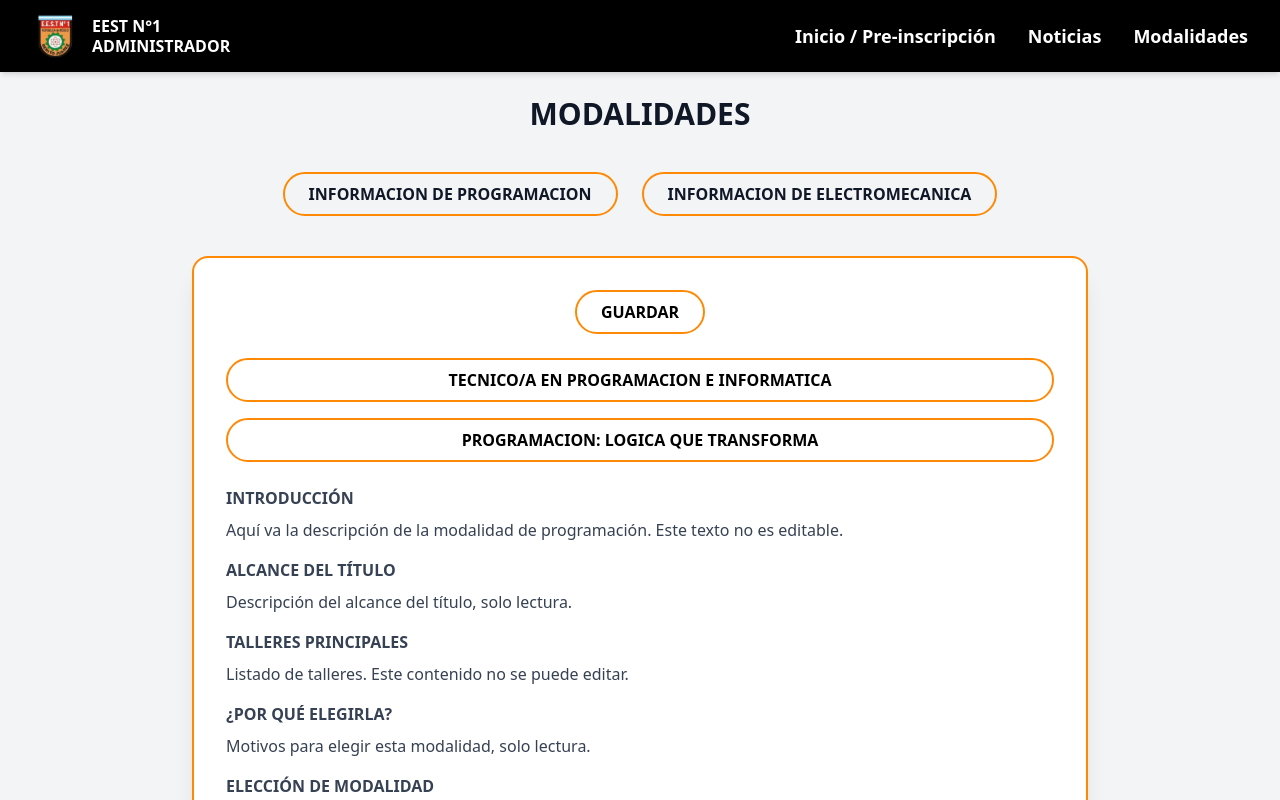
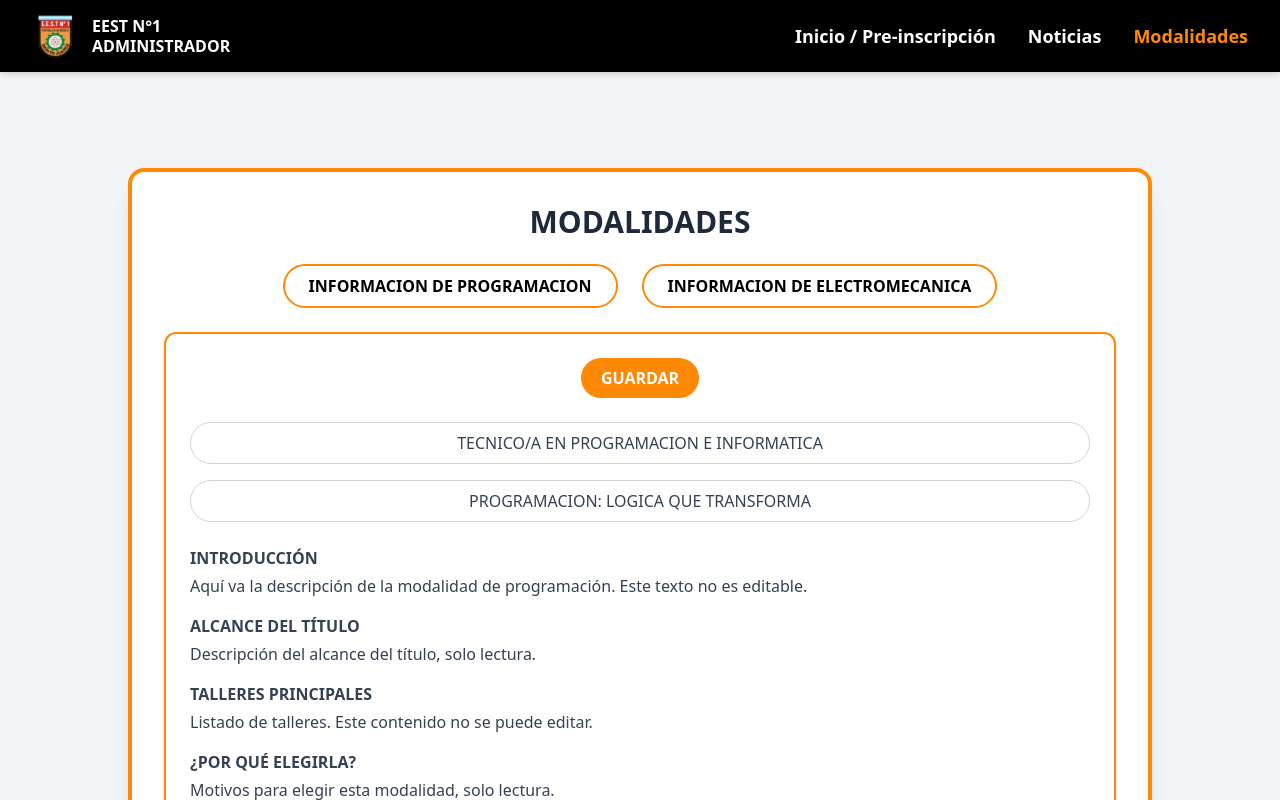
Before and after one commit to ErosChristensen/Proyecto-Escolar-Front, a React (Vite) app: page /admin-modalidades in a window 1280 px wide. Both pictures are taken after a click on the button "INFORMACION DE PROGRAMACION". Shown: the top 800 px of the page. Built offline with nearby package versions, Linux system fonts and the light colour scheme.

Commit message:
seguimos sumando

```diff
--- a/src/App.jsx
+++ b/src/App.jsx
@@ -47,7 +47,7 @@ function App() {
         <Route path="/formulario-preg" element={<Formulario_preg />} />
         <Route path="/formulario-verif" element={<Formulario_verif />} />
 
-       <Route path="/admin-noticia" element={<Admin_Noticias />} />
+      <Route path="/admin-noticias" element={<Admin_Noticias />} />
       <Route path="/admin-inicio" element={<Admin_Incio />} />
       <Route path="/admin-modalidades" element={<Admin_Modalidades />} />
 
--- a/src/components/Admin_Modalidades.jsx
+++ b/src/components/Admin_Modalidades.jsx
@@ -1,7 +1,7 @@
 import React, { useState } from "react";
 import NavAdmin from "./NavAdmin.jsx";
+
 function ModalidadesAdmin() {
-
   const [mostrarProgramacion, setMostrarProgramacion] = useState(false);
   const [mostrarElectro, setMostrarElectro] = useState(false);
 
@@ -21,115 +21,88 @@ function ModalidadesAdmin() {
     setMostrarProgramacion(false);
   };
 
+  const botonPrincipal =
+    "px-6 py-2 border-2 border-orange-400 text-black font-bold rounded-full hover:bg-orange-400 hover:text-white transition w-full sm:w-auto";
+
+  const botonGuardar =
+    "px-5 py-2 bg-orange-400 hover:bg-orange-300 text-white font-bold rounded-full transition w-full sm:w-auto";
+
   return (
     <>
       <NavAdmin />
-    <div className="min-h-screen bg-gray-100 flex items-center justify-center py-10 px-6">
-      <div className="w-full max-w-4xl mx-auto space-y-10">
-        <h2 className="text-3xl font-extrabold text-center text-gray-900">
+      <div className="pt-28 flex justify-center items-start min-h-screen bg-gray-100 px-3 sm:px-6 py-10">
+        <div className="bg-white shadow-xl rounded-2xl p-5 sm:p-8 w-full max-w-5xl border-4 border-orange-400 space-y-10">
+          <h2 className="text-2xl sm:text-3xl font-bold text-center text-gray-800 mb-6">
             MODALIDADES
           </h2>
 
-        <div className="flex justify-center gap-6">
-          <button
-            onClick={toggleProgramacion}
-            className="px-6 py-2 border-2 border-orange-400 text-gray-900 font-semibold rounded-full hover:bg-orange-100 transition"
-          >
+          {/* ---------- BOTONES PRINCIPALES ---------- */}
+          <div className="flex flex-col sm:flex-row justify-center gap-6 mb-6">
+            <button onClick={toggleProgramacion} className={botonPrincipal}>
               INFORMACION DE PROGRAMACION
             </button>
-          <button
-            onClick={toggleElectro}
-            className="px-6 py-2 border-2 border-orange-400 text-gray-900 font-semibold rounded-full hover:bg-orange-100 transition"
-          >
+            <button onClick={toggleElectro} className={botonPrincipal}>
               INFORMACION DE ELECTROMECANICA
             </button>
           </div>
 
           {/* ---------- PROGRAMACION ---------- */}
           {mostrarProgramacion && (
-          <div className="bg-white shadow-xl rounded-2xl p-8 border-2 border-orange-400">
+            <div className="border-2 border-orange-400 rounded-xl shadow-md p-6 bg-white space-y-6">
               <div className="flex justify-center mb-6">
-              <button
-                className="px-6 py-2 border-2 border-orange-400 rounded-full font-bold text-black hover:bg-orange-400 hover:text-white transition"
-              >
-                GUARDAR
-              </button>
+                <button className={botonGuardar}>GUARDAR</button>
               </div>
 
-            {/* Campos editables */}
+              {/* PÍLDORAS INTERNAS (AHORA IGUALES) */}
               <div className="space-y-4">
-              {editandoTitulo1 ? (
+                {[{ valor: titulo1, set: setTitulo1, edit: editandoTitulo1, setEdit: setEditandoTitulo1 },
+                  { valor: titulo2, set: setTitulo2, edit: editandoTitulo2, setEdit: setEditandoTitulo2 }].map(
+                  (item, index) =>
+                    item.edit ? (
                       <input
+                        key={index}
                         type="text"
-                  value={titulo1}
-                  onChange={(e) => setTitulo1(e.target.value)}
-                  onBlur={() => setEditandoTitulo1(false)}
+                        value={item.valor}
+                        onChange={(e) => item.set(e.target.value)}
+                        onBlur={() => item.setEdit(false)}
                         autoFocus
-                  className="w-full border-2 border-orange-400 rounded-full px-4 py-2 font-bold text-center focus:outline-none focus:ring-2 focus:ring-orange-300"
+                        className="w-full border border-gray-300 rounded-full px-4 py-2 text-center text-base text-gray-700 focus:outline-none focus:ring-2 focus:ring-gray-300"
                       />
                     ) : (
                       <div
-                  onClick={() => setEditandoTitulo1(true)}
-                  className="w-full border-2 border-orange-400 rounded-full px-4 py-2 font-bold text-center cursor-text hover:bg-orange-50 transition"
+                        key={index}
+                        onClick={() => item.setEdit(true)}
+                        className="w-full border border-gray-300 rounded-full px-4 py-2 text-center text-base text-gray-700 cursor-text"
                       >
-                  {titulo1}
+                        {item.valor}
                       </div>
-              )}
-
-              {editandoTitulo2 ? (
-                <input
-                  type="text"
-                  value={titulo2}
-                  onChange={(e) => setTitulo2(e.target.value)}
-                  onBlur={() => setEditandoTitulo2(false)}
-                  autoFocus
-                  className="w-full border-2 border-orange-400 rounded-full px-4 py-2 font-bold text-center focus:outline-none focus:ring-2 focus:ring-orange-300"
-                />
-              ) : (
-                <div
-                  onClick={() => setEditandoTitulo2(true)}
-                  className="w-full border-2 border-orange-400 rounded-full px-4 py-2 font-bold text-center cursor-text hover:bg-orange-50 transition"
-                >
-                  {titulo2}
-                </div>
+                    )
                 )}
               </div>
 
-            {/* Campos no editables */}
-            <div className="mt-6 space-y-4">
+              {/* CONTENIDO NO EDITABLE */}
+              <div className="space-y-4 text-gray-700">
                 <div>
-                <h4 className="font-bold text-gray-700 mb-2">INTRODUCCIÓN</h4>
-                <p className="text-gray-700">
+                  <h4 className="font-bold mb-1">INTRODUCCIÓN</h4>
+                  <p>
                     Aquí va la descripción de la modalidad de programación. Este texto no es editable.
                   </p>
                 </div>
-
                 <div>
-                <h4 className="font-bold text-gray-700 mb-2">ALCANCE DEL TÍTULO</h4>
-                <p className="text-gray-700">
-                  Descripción del alcance del título, solo lectura.
-                </p>
+                  <h4 className="font-bold mb-1">ALCANCE DEL TÍTULO</h4>
+                  <p>Descripción del alcance del título, solo lectura.</p>
                 </div>
-
                 <div>
-                <h4 className="font-bold text-gray-700 mb-2">TALLERES PRINCIPALES</h4>
-                <p className="text-gray-700">
-                  Listado de talleres. Este contenido no se puede editar.
-                </p>
+                  <h4 className="font-bold mb-1">TALLERES PRINCIPALES</h4>
+                  <p>Listado de talleres. Este contenido no se puede editar.</p>
                 </div>
-
                 <div>
-                <h4 className="font-bold text-gray-700 mb-2">¿POR QUÉ ELEGIRLA?</h4>
-                <p className="text-gray-700">
-                  Motivos para elegir esta modalidad, solo lectura.
-                </p>
+                  <h4 className="font-bold mb-1">¿POR QUÉ ELEGIRLA?</h4>
+                  <p>Motivos para elegir esta modalidad, solo lectura.</p>
                 </div>
-
                 <div>
-                <h4 className="font-bold text-gray-700 mb-2">ELECCIÓN DE MODALIDAD</h4>
-                <p className="text-gray-700">
-                  Información sobre cómo elegir la modalidad. No editable.
-                </p>
+                  <h4 className="font-bold mb-1">ELECCIÓN DE MODALIDAD</h4>
+                  <p>Información sobre cómo elegir la modalidad. No editable.</p>
                 </div>
               </div>
             </div>
@@ -137,18 +110,13 @@ function ModalidadesAdmin() {
 
           {/* ---------- ELECTROMECANICA ---------- */}
           {mostrarElectro && (
-          <div className="bg-white shadow-xl rounded-2xl p-8 border-2 border-orange-400">
+            <div className="border-2 border-orange-400 rounded-xl shadow-md p-6 bg-white space-y-4">
               <div className="flex justify-center mb-6">
-              <button
-                className="px-6 py-2 border-2 border-orange-400 rounded-full font-bold text-black hover:bg-orange-400 hover:text-white transition"
-              >
-                MODIFICAR
-              </button>
+                <button className={botonGuardar}>MODIFICAR</button>
               </div>
-
-            <div className="space-y-4">
-              <h4 className="font-bold text-gray-700 mb-2">ELECTROMECÁNICA</h4>
-              <p className="text-gray-700">
+              <div className="space-y-4 text-gray-700">
+                <h4 className="font-bold mb-1">ELECTROMECÁNICA</h4>
+                <p>
                   Aquí el administrador podrá editar los campos con borde naranja, los títulos y descripciones no editables mantienen solo texto normal.
                 </p>
               </div>
--- a/src/components/NavAdmin.jsx
+++ b/src/components/NavAdmin.jsx
@@ -21,7 +21,7 @@ function NavAdmin() {
         {/* Links escritorio */}
         <nav className="hidden md:flex gap-8 font-semibold text-base sm:text-lg">
           <NavLink
-            to="/admin/inicio"
+            to="/admin-inicio"
             className={({ isActive }) =>
               `hover:text-gray-400 ${
                 isActive ? "text-orange-400" : "text-white"
@@ -32,7 +32,7 @@ function NavAdmin() {
           </NavLink>
 
           <NavLink
-            to="/admin/noticias"
+            to="/admin-noticias"
             className={({ isActive }) =>
               `hover:text-gray-400 ${
                 isActive ? "text-orange-400" : "text-white"
@@ -43,7 +43,7 @@ function NavAdmin() {
           </NavLink>
 
           <NavLink
-            to="/admin/modalidades"
+            to="/admin-modalidades"
             className={({ isActive }) =>
               `hover:text-gray-400 ${
                 isActive ? "text-orange-400" : "text-white"
@@ -67,21 +67,21 @@ function NavAdmin() {
       {menuOpen && (
         <nav className="flex flex-col gap-4 mt-4 md:hidden font-semibold text-base bg-black p-4 rounded-lg">
           <NavLink
-            to="/admin/inicio"
+            to="/admin-inicio"
             className="hover:text-orange-400"
             onClick={() => setMenuOpen(false)}
           >
             Inicio / Pre-inscripción
           </NavLink>
           <NavLink
-            to="/admin/noticias"
+            to="/admin-noticias"
             className="hover:text-orange-400"
             onClick={() => setMenuOpen(false)}
           >
             Noticias
           </NavLink>
           <NavLink
-            to="/admin/modalidades"
+            to="/admin-modalidades"
             className="hover:text-orange-400"
             onClick={() => setMenuOpen(false)}
           >
```
Also changed, not shown: src/components/Admin_Noticias.jsx (+34 -20 lines). Lines whose indentation alone changed are shown as unchanged.
